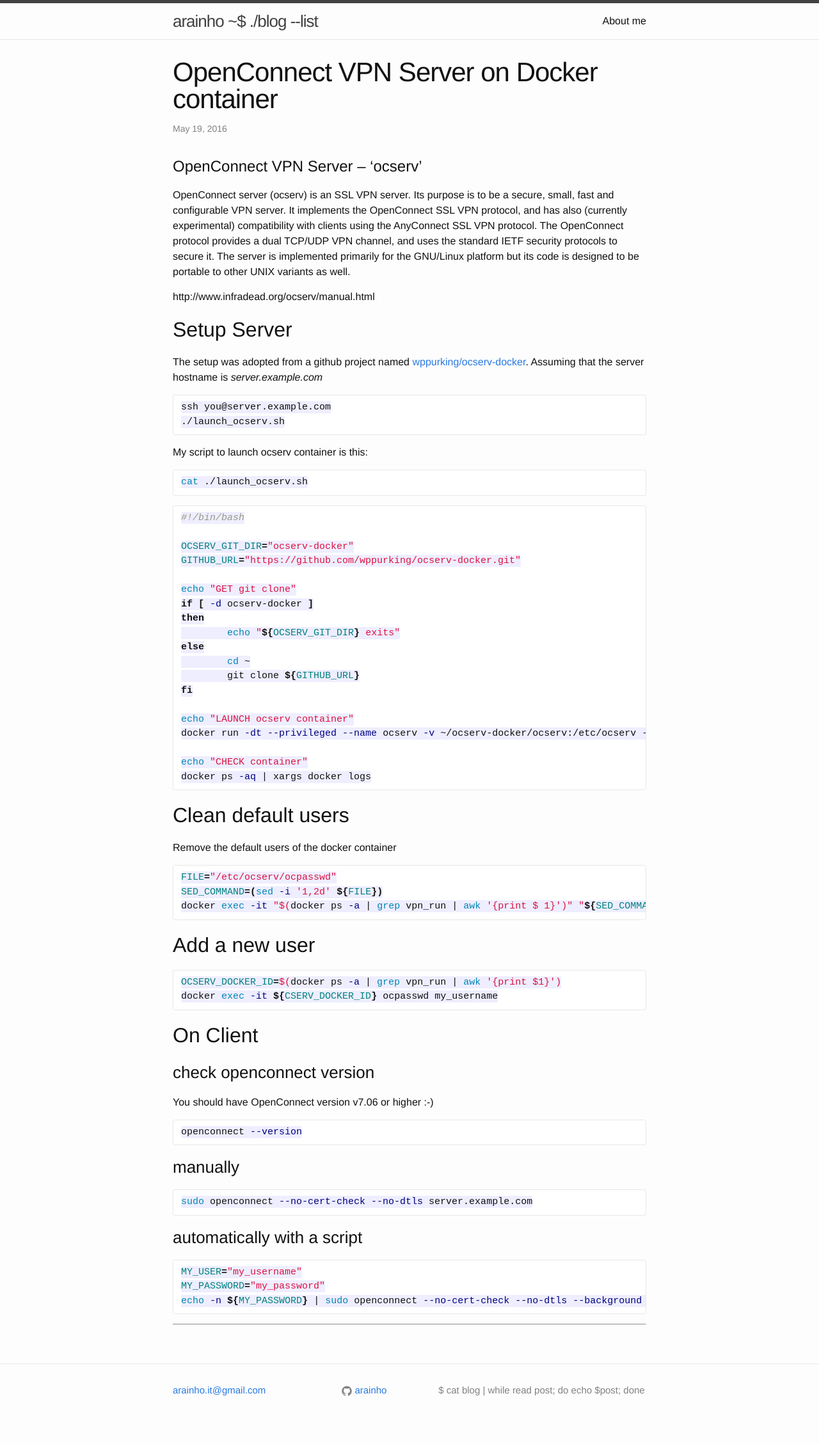
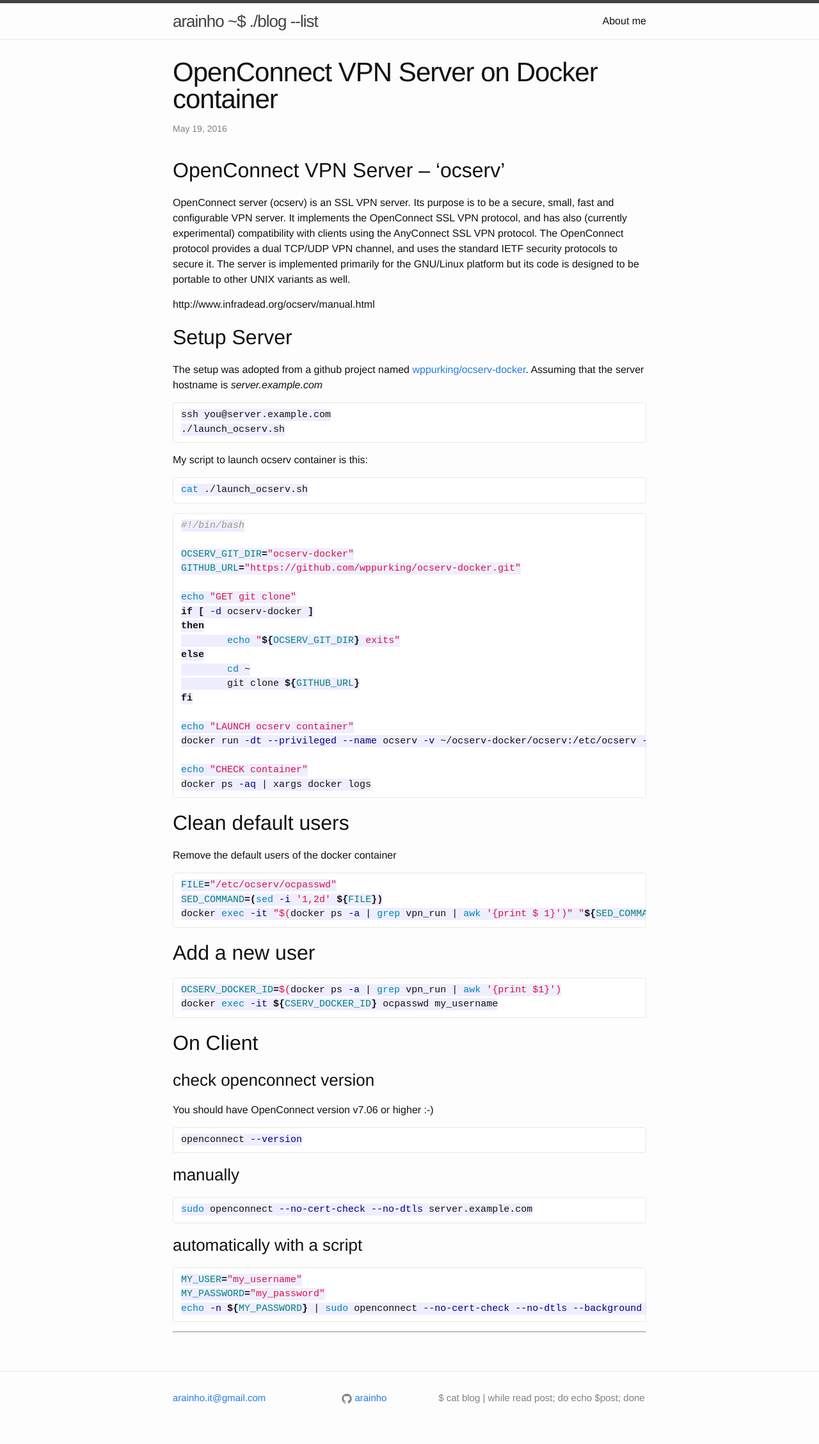
Before and after one commit to arainho/arainho.github.io, a Jekyll site: the page built from _posts/2016-05-19-ocserv-on-docker-container.md, in a window 1280 px wide. Shown: the whole page at 64% size. Built offline with Jekyll 4.4.1, drawn with Linux system fonts in a browser that asks for light colours.

Commit message:
try to fix code

````diff
--- a/_posts/2016-05-19-ocserv-on-docker-container.md
+++ b/_posts/2016-05-19-ocserv-on-docker-container.md
@@ -5,7 +5,7 @@ date:   2016-05-19 16:12
 categories: vpn openconnect docker ocserv
 ---
 
-# OpenConnect VPN Server -- 'ocserv'
+## OpenConnect VPN Server -- 'ocserv'
 
 OpenConnect server (ocserv) is an SSL VPN server. Its purpose is to be a secure, small, fast and configurable VPN server. It implements the OpenConnect SSL VPN protocol, and has also (currently experimental) compatibility with clients using the AnyConnect SSL VPN protocol. The OpenConnect protocol provides a dual TCP/UDP VPN channel, and uses the standard IETF security protocols to secure it. The server is implemented primarily for the GNU/Linux platform but its code is designed to be portable to other UNIX variants as well.
 
@@ -21,6 +21,7 @@ ssh you@server.example.com
 ```
 
 My script to launch ocserv container is this:
+
 ```sh
 cat ./launch_ocserv.sh
 ```
@@ -49,6 +50,7 @@ docker ps -aq | xargs docker logs
 
 ## Clean default users
 Remove the default users of the docker container
+
 ```sh
 FILE="/etc/ocserv/ocpasswd"
 SED_COMMAND=(sed -i '1,2d' ${FILE})
@@ -56,6 +58,7 @@ docker exec -it "$(docker ps -a | grep vpn_run | awk '{print $ 1}')" "${SED_COMM
 ```
 
 ## Add a new user
+
 ```sh
 OCSERV_DOCKER_ID=$(docker ps -a | grep vpn_run | awk '{print $1}')
 docker exec -it ${CSERV_DOCKER_ID} ocpasswd my_username
@@ -66,16 +69,19 @@ docker exec -it ${CSERV_DOCKER_ID} ocpasswd my_username
 
 ### check openconnect version
 You should have OpenConnect version v7.06 or higher :-)
+
 ```sh
 openconnect --version
 ```
 
 ### manually
+
 ```sh
 sudo openconnect --no-cert-check --no-dtls server.example.com
 ```
 
 ### automatically with a script
+
 ```sh
 MY_USER="my_username"
 MY_PASSWORD="my_password"
````
